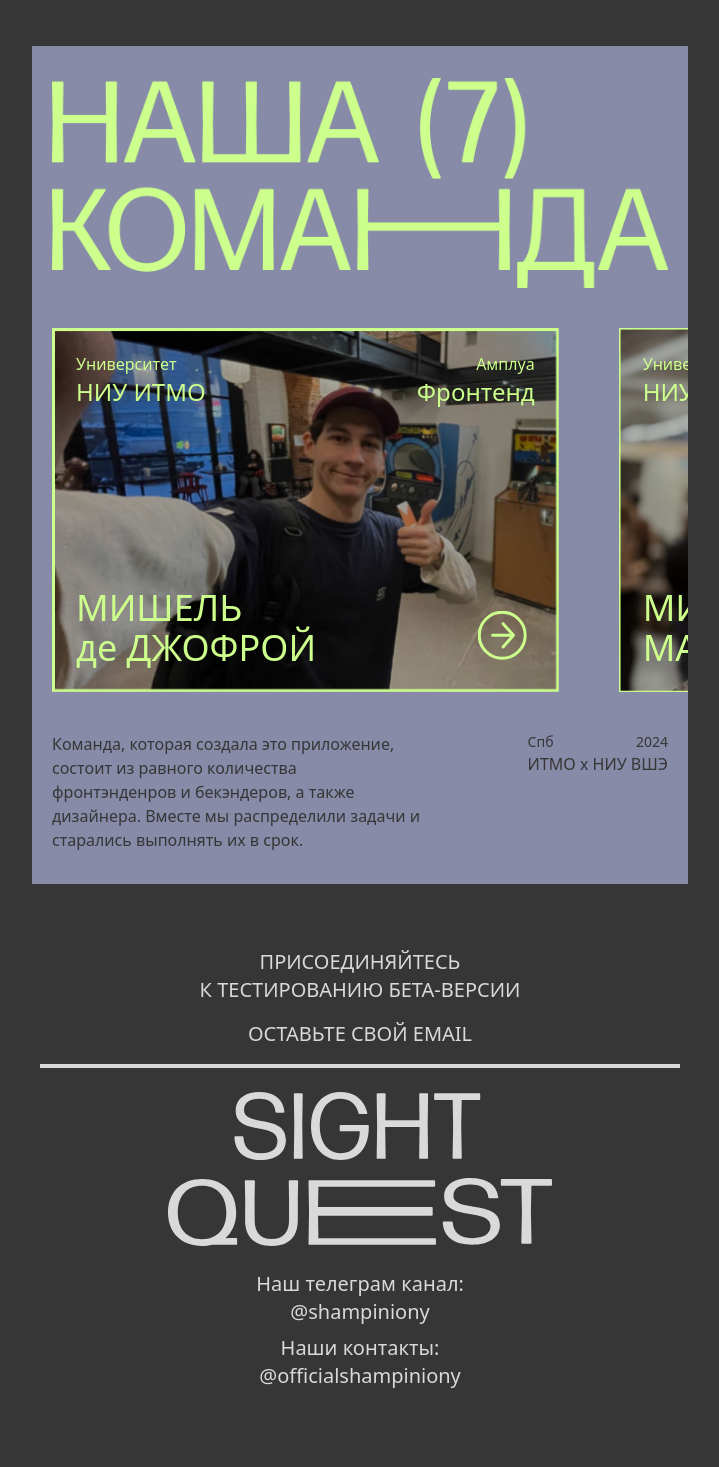
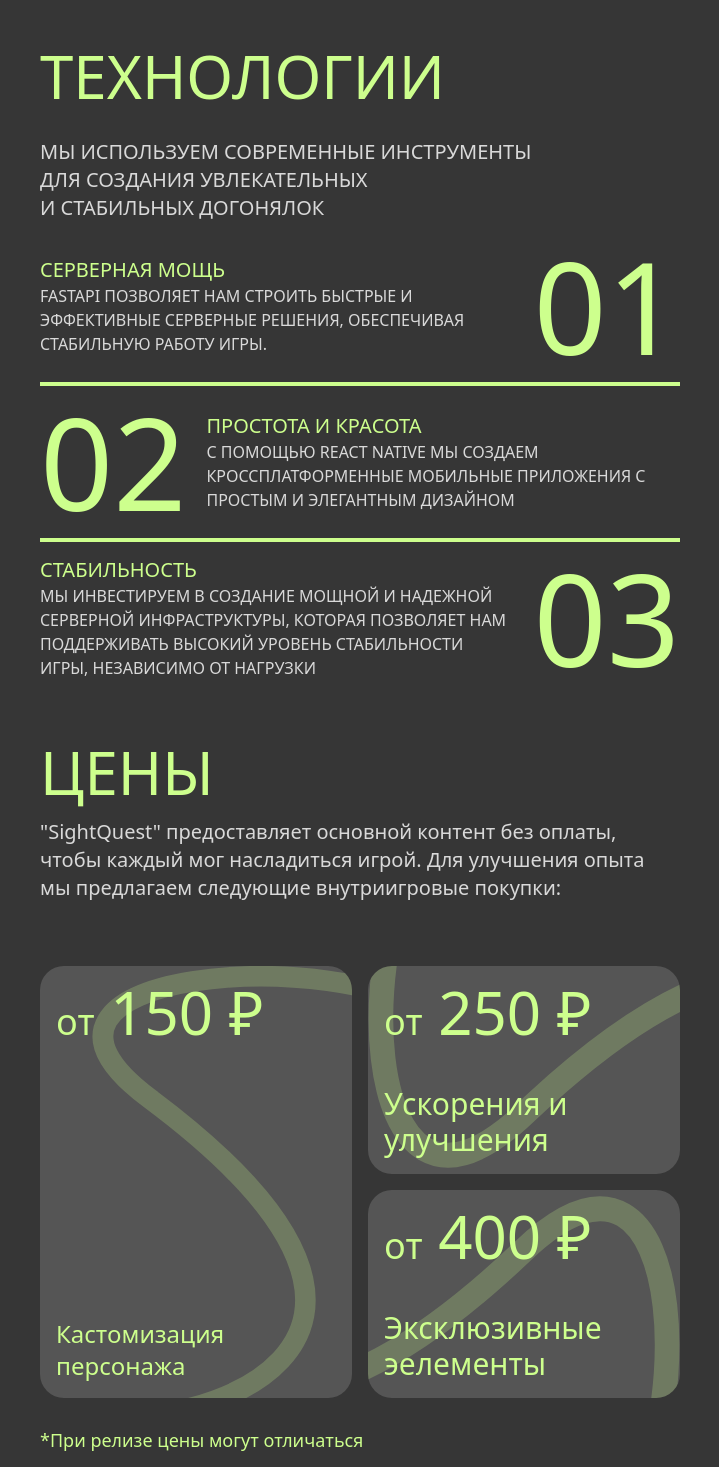
Before and after one commit to shampsdev/sightquest-web, a React (Vite) app: page / in a window 1280 px wide. Shown: the part 4243-5710 px from the top of the page, without its empty margins (280-999 px from the left). Before the commit the page ends 5673 px from the top, so only its background shows below. Built offline with nearby package versions, Linux system fonts and the light colour scheme.

Commit message:
Added tech and price modules

```diff
--- a/src/App.tsx
+++ b/src/App.tsx
@@ -1,9 +1,11 @@
 import { AboutTeam } from "./modules/about-team/about-team"
-import { AboutProject } from "./modules/about-project/about-project"
 import { AboutResults } from "./modules/about-results/about-results"
 import { AppSection } from "./modules/app-section"
 import { Footer } from "./modules/footer"
 import { Hero } from "./modules/hero"
+import { PriceSection } from "./modules/price-section"
+import { AboutProject } from "./modules/about-project/about-project"
+import { AboutTech } from "./modules/about-tech/about-tech"
 
 function App() {
   return (
@@ -13,6 +15,8 @@ function App() {
         <AboutProject/>
         <AppSection/>
         <AboutResults/>
+        <AboutTech/>
+        <PriceSection/>
         <AboutTeam/>
         <Footer/>
       </div>
--- a/src/modules/about-project/about-project.tsx
+++ b/src/modules/about-project/about-project.tsx
@@ -1,6 +1,6 @@
 import { Title } from '@/components/ui/title'
+import decorLine from "@/assets/decor-line.svg"
 import { Fact, FactProps } from './fact'
-import decorLine from "@/assets/decor-line.svg"
 
 const facts: FactProps[] = [
   {
--- /dev/null
+++ b/src/modules/about-tech/about-tech.tsx
@@ -0,0 +1,42 @@
+import { Title } from '@/components/ui/title'
+import { Fact, FactProps } from './fact'
+
+const facts: FactProps[] = [
+    {
+        pretitle: "СЕРВЕРНАЯ МОЩЬ",
+        text: `FastAPI позволяет нам строить быстрые и эффективные серверные решения, обеспечивая стабильную работу игры.`,
+    },
+    {
+        pretitle: "ПРОСТОТА И КРАСОТА",
+        text: "С помощью React Native мы создаем кроссплатформенные мобильные приложения с простым и элегантным дизайном",
+    },
+    {
+        pretitle: "Стабильность",
+        text: "Мы инвестируем в создание мощной и надежной серверной инфраструктуры, которая позволяет нам поддерживать высокий уровень стабильности игры, независимо от нагрузки",
+    }
+]
+
+export const AboutTech = () => {
+    return (
+        <section className="text-primary">
+            <Title>
+                ТЕХНОЛОГИИ
+            </Title>
+            <p className="uppercase pt-4 text-secondary text-lg xs:text-xl">
+                Мы используем современные инструменты <br />
+                для создания увлекательных <br />
+                и стабильных догонялок
+            </p>
+
+            <ul className='divide-y-4 divide-primary pt-2'>
+                {facts.map((fact, index) => <li key={index}>
+                    <Fact
+                        key={index}
+                        props={fact}
+                        number={index + 1}
+                    />
+                </li>)}
+            </ul>
+        </section>
+    )
+}
--- /dev/null
+++ b/src/modules/about-tech/fact.tsx
@@ -0,0 +1,29 @@
+import React from "react";
+
+export type FactProps = {
+  pretitle?: string;
+  text: string;
+}
+
+export const Fact = ({ props, number }: {
+  props: FactProps,
+  number: number
+}) => {
+  const lines = props.text.split('\n');
+  const factClassName = `flex justify-between py-3 gap-5 items-center ${number % 2 == 0 ? "flex-row-reverse" : ""}`
+
+  return (
+    <div className={factClassName}>
+      <div>
+        <span className="uppercase text-xl">{ props.pretitle }</span>
+        {lines.map((line, index) => (
+          <React.Fragment key={index}>
+            <p className="uppercase text-secondary text-sm xs:text-base">{ line }</p>
+          </React.Fragment>
+        ))}
+      </div>
+
+      <h3 className="uppercase text-9xl">0{ number }</h3>
+    </div>
+  )
+}
--- a/src/modules/footer.tsx
+++ b/src/modules/footer.tsx
@@ -17,17 +17,8 @@ export const Footer = () => {
         <div className='text-secondary text-center text-xl'>
           <h3>Наш телеграм канал:</h3>
           <h3>
-            <a href='https://t.me/shampiniony' target='_blank'>
-              @shampiniony
-            </a>
-          </h3>
-        </div>
-
-        <div className='text-secondary text-center text-xl'>
-          <h3>Наши контакты:</h3>
-          <h3>
-            <a href='https://t.me/officialshampiniony' target='_blank'>
-              @officialshampiniony
+            <a href='https://t.me/shampsdev' target='_blank'>
+              @shampsdev
             </a>
           </h3>
         </div>
--- /dev/null
+++ b/src/modules/price-section.tsx
@@ -0,0 +1,74 @@
+import decor2 from "@/assets/decor-2.svg"
+import decor3 from "@/assets/decor-3.svg"
+import { Title } from "@/components/ui/title"
+
+export const PriceSection = () => {
+    return (
+        <section>
+            <Title>
+                Цены
+            </Title>
+
+            <p className="text-secondary text-xl">
+                "SightQuest" предоставляет основной контент без оплаты, чтобы каждый мог насладиться игрой. Для улучшения опыта мы предлагаем следующие внутриигровые покупки:
+            </p>
+
+            <div className="py-16 relative">
+                <div className="font-light flex h-fit gap-4">
+                    <div className="w-full relative bg-[#555555] rounded-3xl overflow-hidden">
+                        <p className="absolute top-4 left-4 text-xl xs:text-6xl text-primary">
+                            <span className="xs:text-4xl">от</span> 150 ₽
+                        </p>
+
+                        <img
+                            className="object-cover h-full absolute right-0"
+                            src={decor2}
+                        />
+
+                        <p className="absolute bottom-4 left-4 xs:text-2xl text-primary">
+                            Кастомизация <br />
+                            персонажа
+                        </p>
+                    </div>
+                    <div className="w-full gap-4 flex flex-col">
+                        <div
+                            className="aspect-[3/2] relative col-start-2 row-start-1 bg-[#555555] rounded-3xl overflow-hidden"
+                        >
+                            <p className="absolute top-4 left-4 text-xl xs:text-6xl text-primary">
+                                <span className="xs:text-4xl">от</span> 250 ₽
+                            </p>
+
+                            <img
+                                className="h-full w-full object-cover"
+                                src={decor3}
+                            />
+
+                            <p className="absolute bottom-4 left-4 xs:text-3xl text-primary">
+                                Ускорения и улучшения
+                            </p>
+                        </div>
+                        <div
+                            className="bg-[#555555] aspect-[3/2] relative rounded-3xl overflow-hidden"
+                        >
+                            <p className="absolute top-4 left-4 text-xl xs:text-6xl text-primary">
+                                <span className="xs:text-4xl">от</span> 400 ₽
+                            </p>
+
+                            <img
+                                className="h-full w-full rotate-180 object-cover"
+                                src={decor3}
+                            />
+
+                            <p className="absolute bottom-4 left-4 xs:text-3xl text-primary">
+                                Эксклюзивные эелементы
+                            </p>
+                        </div>
+                    </div>
+                    <p className="absolute left-0 bottom-2 text-primary xs:text-lg">
+                        *При релизе цены могут отличаться
+                    </p>
+                </div>
+            </div>
+        </section>
+    )
+}
```
